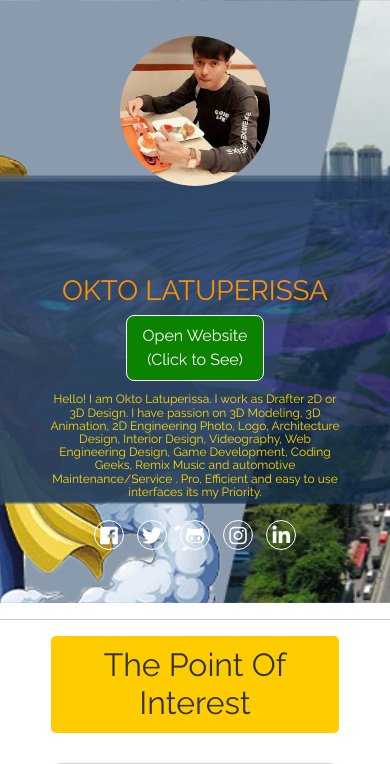
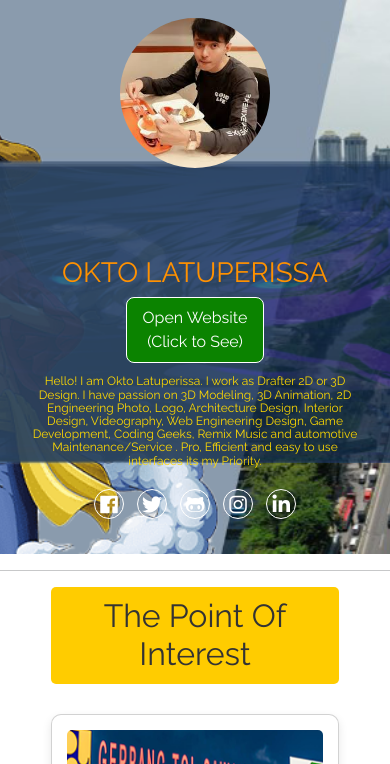
Before and after one commit to okto7/okto7.github.io, a PHP site: page / in a window 390 px wide. Shown: the top 764 px of the page. Run offline with PHP 8.4, Linux system fonts and the light colour scheme; some libraries are stand-ins or nearby versions.

Commit message:
Update style.css

```diff
--- a/style.css
+++ b/style.css
@@ -381,7 +381,7 @@ footer a:hover {
   }
 
   header {
-    padding: 3em;
+    padding: 1.5em;
     text-align: center;
     background-image: url('./img/bg.jpg');
     background-size: cover;
```
